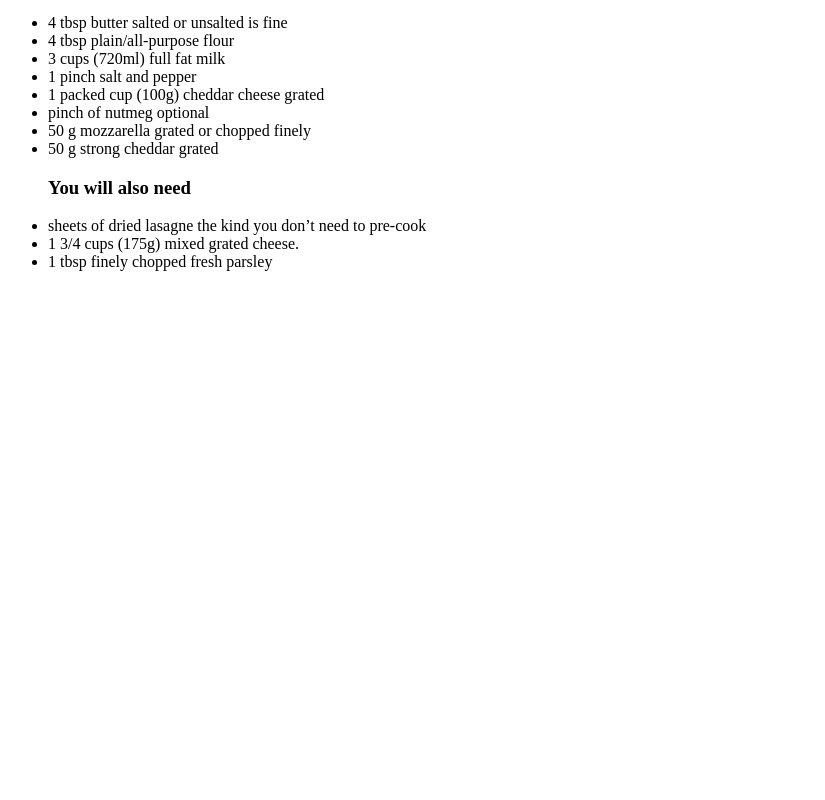
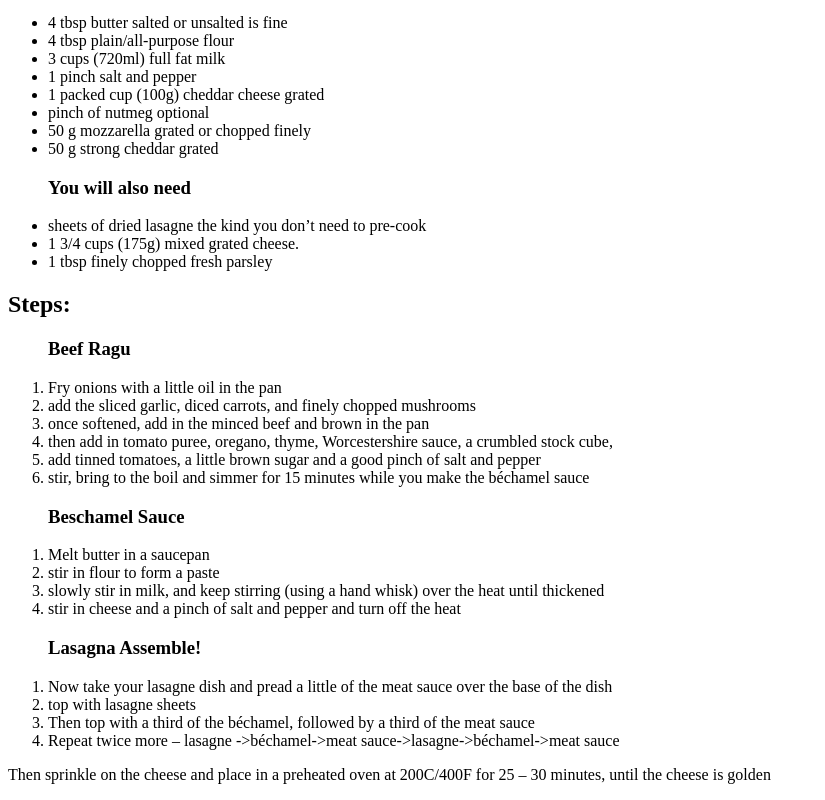
Before and after one commit to Michaelirlam/odin-recipes, a plain HTML site: page recipes/lasagna.html in a window 1280 px wide. Shown: the part 807-1607 px from the top of the page, without its empty margins (0-825 px from the left). Before the commit the page ends 1094 px from the top, so only its background shows below. Drawn offline with Linux system fonts and the light colour scheme.

Commit message:
Added cooking instructions to lasagna page

```diff
--- a/recipes/lasagna.html
+++ b/recipes/lasagna.html
@@ -42,5 +42,30 @@
             <li>1 3/4 cups (175g) mixed grated cheese.</li>
             <li>1 tbsp finely chopped fresh parsley</li>
         </ul>
+        <h2>Steps:</h2>
+        <ol>
+            <h3>Beef Ragu</h3>
+            <li>Fry onions with a little oil in the pan</li>
+            <li>add the sliced garlic, diced carrots, and finely chopped mushrooms</li>
+            <li>once softened, add in the minced beef and brown in the pan</li>
+            <li>then add in tomato puree, oregano, thyme, Worcestershire sauce, a crumbled stock cube,</li>
+            <li>add tinned tomatoes, a little brown sugar and a good pinch of salt and pepper</li>
+            <li>stir, bring to the boil and simmer for 15 minutes while you make the béchamel sauce</li>
+        </ol>
+        <ol>
+            <h3>Beschamel Sauce</h3>
+            <li>Melt butter in a saucepan</li>
+            <li>stir in flour to form a paste</li>
+            <li>slowly stir in milk, and keep stirring (using a hand whisk) over the heat until thickened</li>
+            <li>stir in cheese and a pinch of salt and pepper and turn off the heat</li>
+        </ol>
+        <ol>
+            <h3>Lasagna Assemble!</h3>
+            <li>Now take your lasagne dish and pread a little of the meat sauce over the base of the dish</li>
+            <li>top with lasagne sheets</li>
+            <li>Then top with a third of the béchamel, followed by a third of the meat sauce</li>
+            <li>Repeat twice more – lasagne ->béchamel->meat sauce->lasagne->béchamel->meat sauce</li>
+        </ol>
+        <p>Then sprinkle on the cheese and place in a preheated oven at 200C/400F for 25 – 30 minutes, until the cheese is golden</p>
     </body>
 </html>
```
